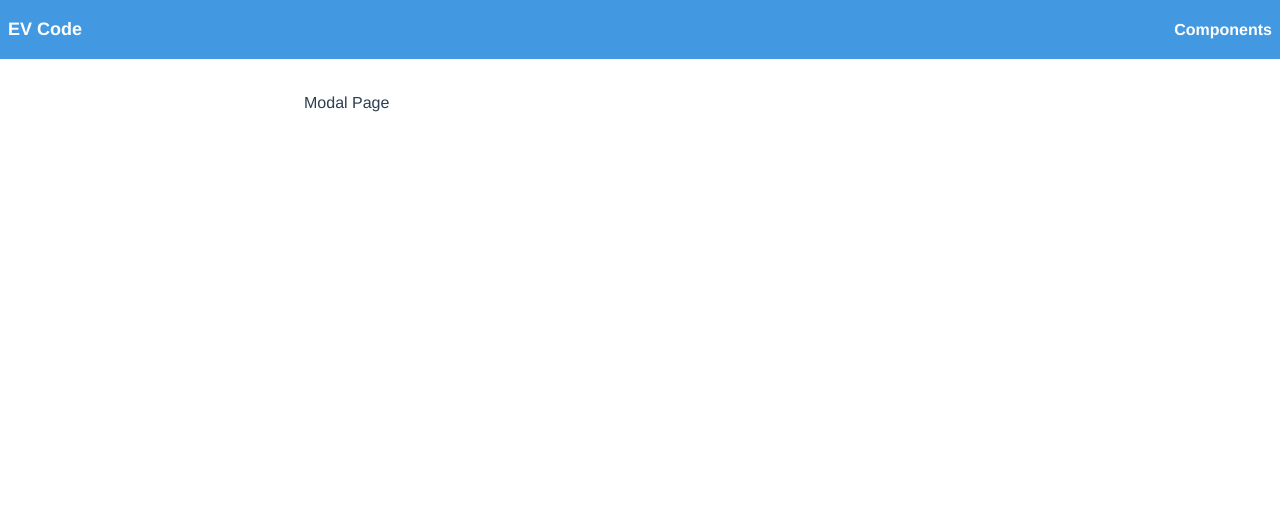
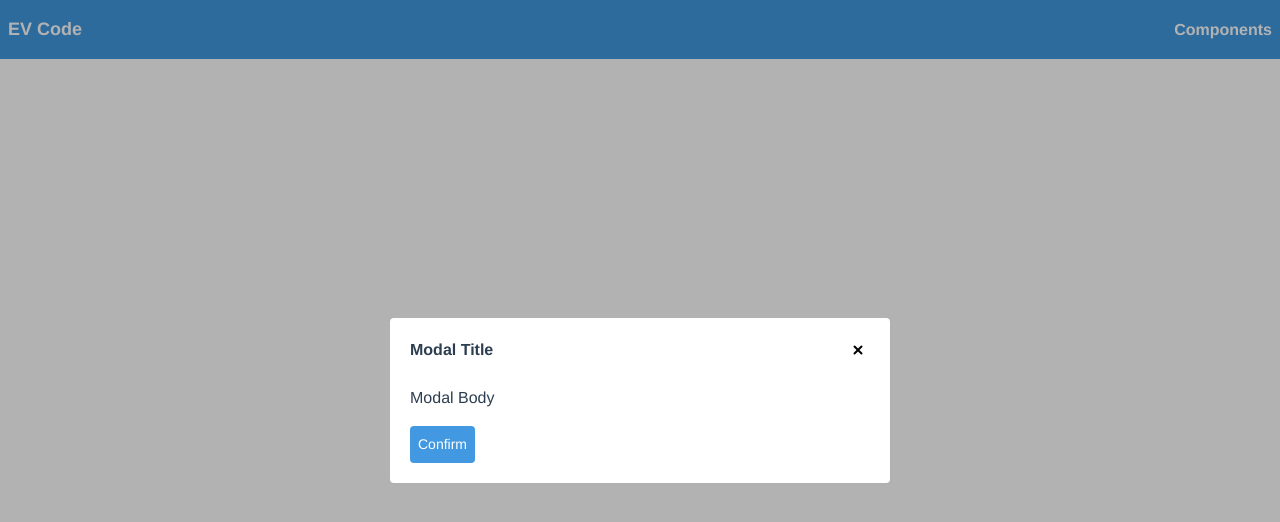
Before and after one commit to jakzaizzat/blog-snippet, a Vue app: page /modal in a window 1280 px wide. Shown: the top 522 px of the page. Built offline with nearby package versions, Linux system fonts and the light colour scheme; what idle-vue would draw is missing.

Commit message:
Add modal component

```diff
--- a/src/views/Modal.vue
+++ b/src/views/Modal.vue
@@ -1,5 +1,53 @@
 <template>
-    <div>Modal Page</div>
+  <div class="overlay">
+    <div class="modal">
+      <div class="flex items-center justify-between p-3 font-bold">
+        <span>Modal Title</span>
+        <button>
+          <svg
+            xmlns="http://www.w3.org/2000/svg"
+            viewBox="0 0 24 24"
+            width="24"
+            height="24"
+          >
+            <path
+              class="heroicon-ui"
+              d="M16.24 14.83a1 1 0 0 1-1.41 1.41L12 13.41l-2.83 2.83a1 1 0 0 1-1.41-1.41L10.59 12 7.76 9.17a1 1 0 0 1 1.41-1.41L12 10.59l2.83-2.83a1 1 0 0 1 1.41 1.41L13.41 12l2.83 2.83z"
+            />
+          </svg>
+        </button>
+      </div>
+      <div class="p-3">
+          <div class="mb-4">Modal Body</div>
+          <button class="bg-blue-500 text-white p-2 text-sm rounded">Confirm</button>
+      </div>
+    </div>
+  </div>
 </template>
 
-<script></script>
+<script>
+export default {
+};
+</script>
+
+<style lang="postcss" scoped>
+.overlay {
+  position: fixed;
+  top: 0;
+  right: 0;
+  bottom: 0;
+  left: 0;
+  background-color: rgba(0, 0, 0, 0.3);
+  z-index: 100;
+  display: flex;
+  align-items: center;
+  justify-content: center;
+}
+
+.modal {
+  width: 500px;
+  box-shadow: 1px 2px 4px rgba(153, 155, 168, 0.12);
+  border-radius: 4px;
+  @apply bg-white p-2;
+}
+</style>
```
